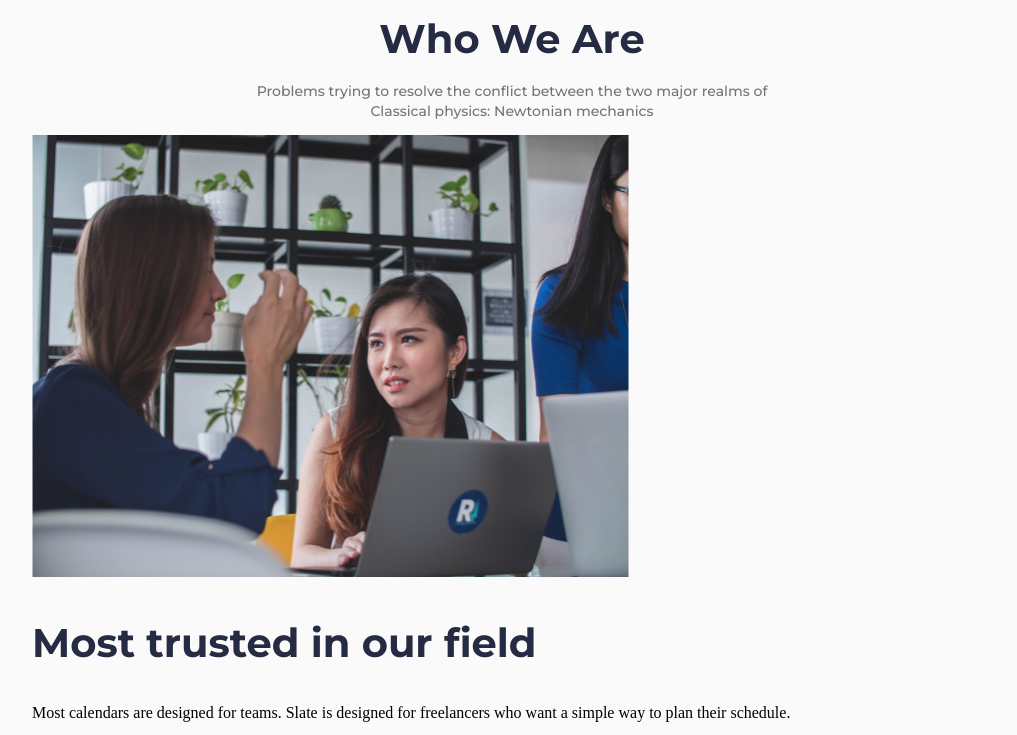
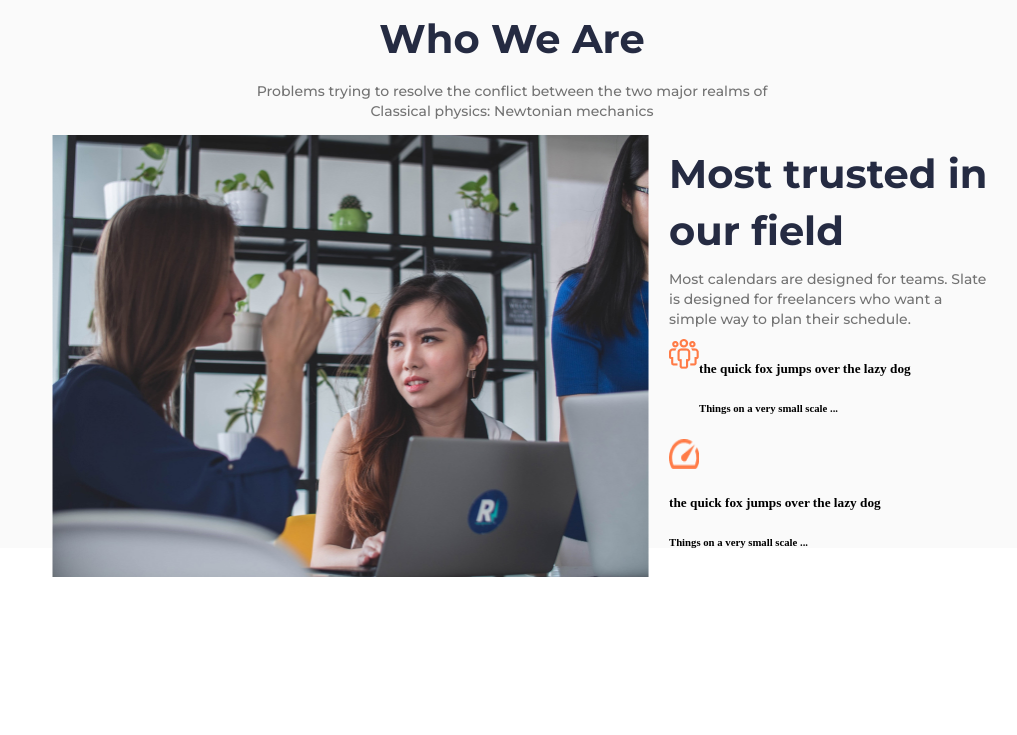
Before and after one commit to Aiylchieva-Tamara/html, a plain HTML site: page index.html in a window 1280 px wide. Shown: the part 1960-2695 px from the top of the page, without its empty margins (143-1160 px from the left). After the commit the page ends 2537 px from the top, so only its background shows below. Drawn offline with Linux system fonts and the light colour scheme.

Commit message:
small img wight 30px

```diff
--- a/styles.css
+++ b/styles.css
@@ -275,8 +275,8 @@ main{
     width: 597px;
     height: 442px;
 }
-.aligned-left{
-    float: left;
+.section-4-img{
+   float: left;
     margin-left: 20px;
     margin-right: 20px;
 }
@@ -285,4 +285,23 @@ main{
     font-size: 40px;
     line-height: 57px;
     color: #252B42;
+    margin-top: 10px;
+    margin-bottom: 0;
 }
+.section-4-div-p{
+    font-family: 'Montserrat', sans-serif;
+    font-size: 14px;
+    line-height: 20px;
+    color: #737373;
+    margin-top: 10px;
+    margin-bottom: 10px;
+}
+#img-section-4{
+    width: 30px;
+    height: 30px;
+}
+.section-4-div-1{
+    display: flex;
+    flex-wrap: nowrap;
+
+}
```
